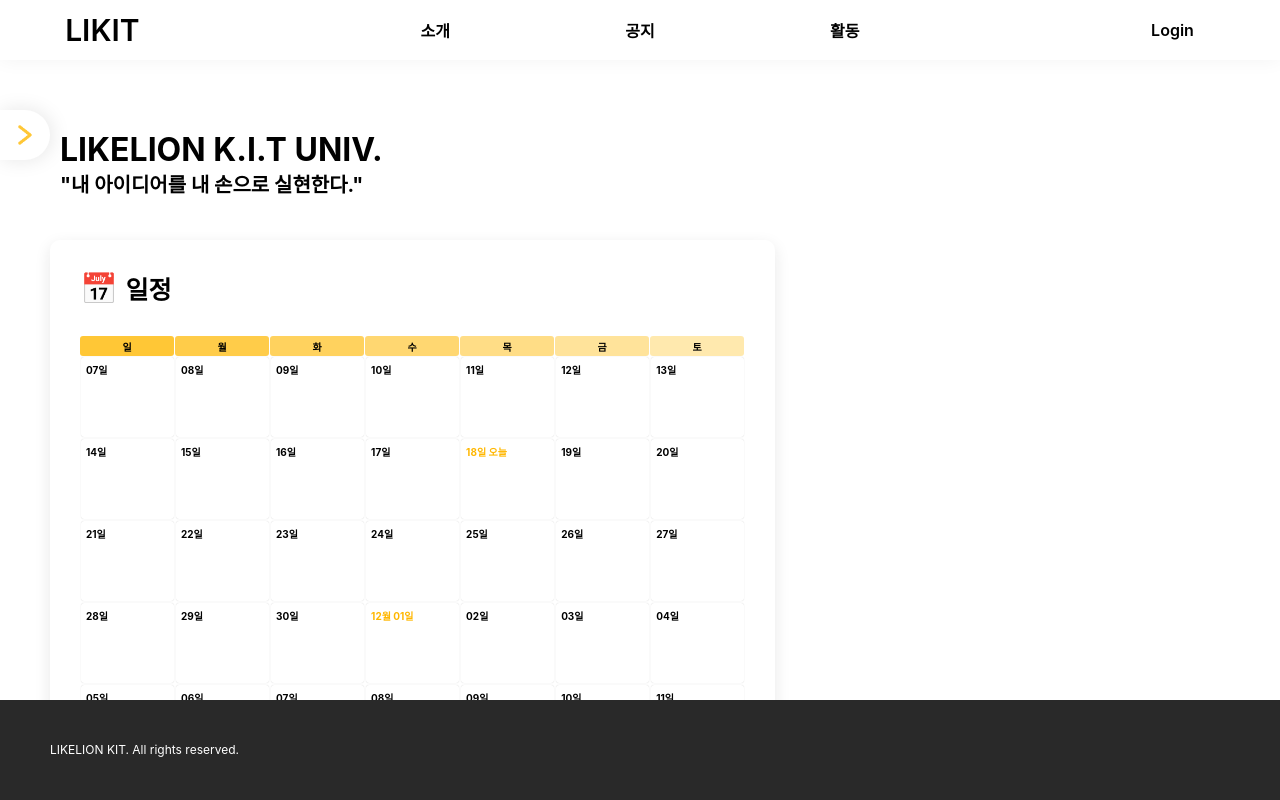
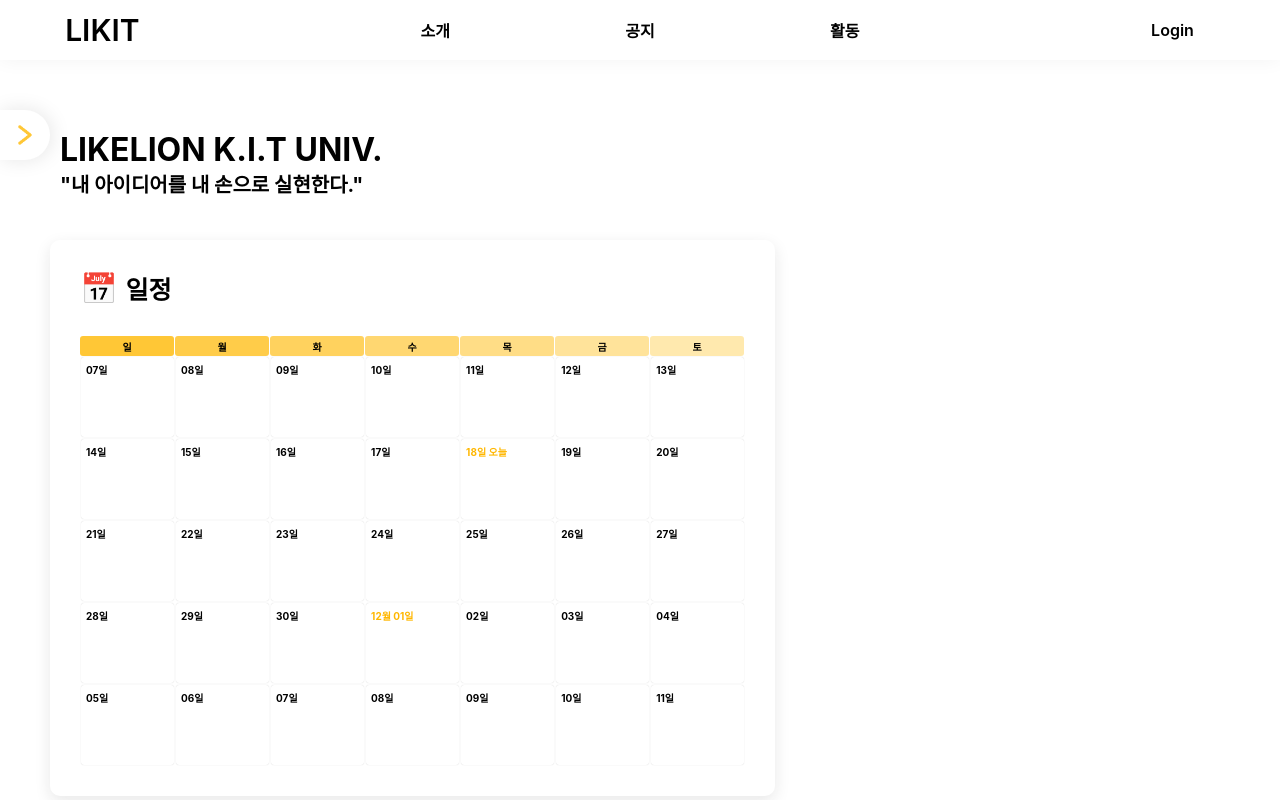
Before and after one commit to likelion-LIKIT/Front-end, a React (Create React App) app: page / in a window 1280 px wide. Shown: the top 800 px of the page. Built offline with nearby package versions, Linux system fonts and the light colour scheme.

Commit message:
fix(Layout.css): footer 위치 하단에 고정
UPDATE
line14: 속성 width, position 삭제

layout css 속성 수정으로 footer가 중간에 떠있는 현상 해결

```diff
--- a/src/common/styles/Layout.css
+++ b/src/common/styles/Layout.css
@@ -12,7 +12,5 @@
 }
 
 #page {
-    width: calc(100% - 100px);
     margin: 50px;
-    position: absolute;
 }
```
